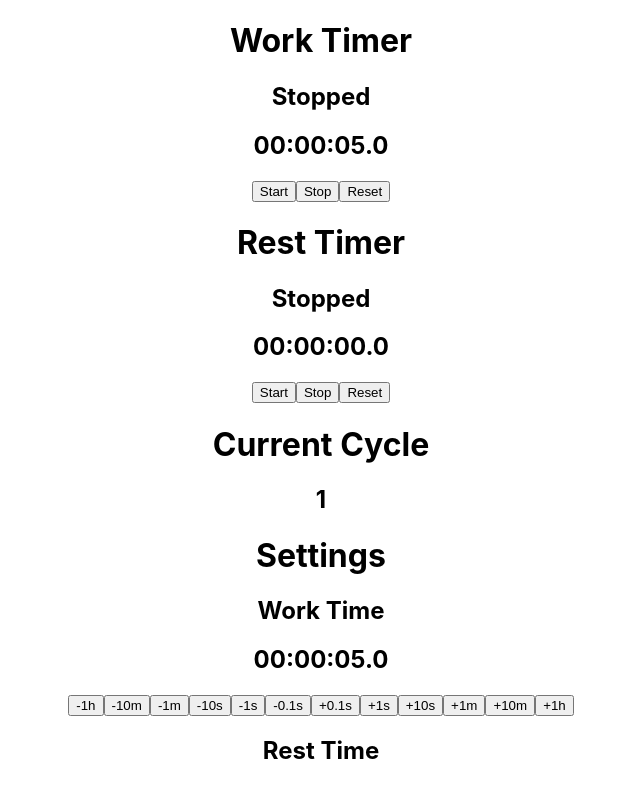
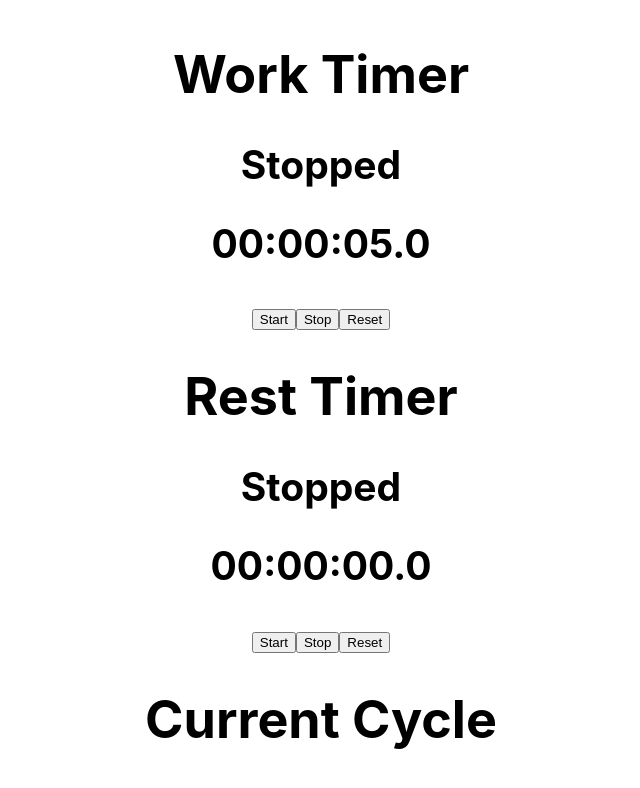
Before and after one commit to COANelmejor/zone-pomodoro, a React (Create React App) app: page / in a window 1280 px wide. Shown: the top 788 px of the page, without its empty margins (319-959 px from the left). Built offline with nearby package versions, Linux system fonts and the light colour scheme.

Commit message:
updated style

```diff
--- a/src/App.css
+++ b/src/App.css
@@ -1,5 +1,11 @@
 .App {
   text-align: center;
+  margin: 1vmin;
+  display: flex;
+  flex-direction: column;
+  align-items: center;
+  justify-content: center;
+  font-size: calc(10px + 2vmin);
 }
 
 .App-logo {
```
